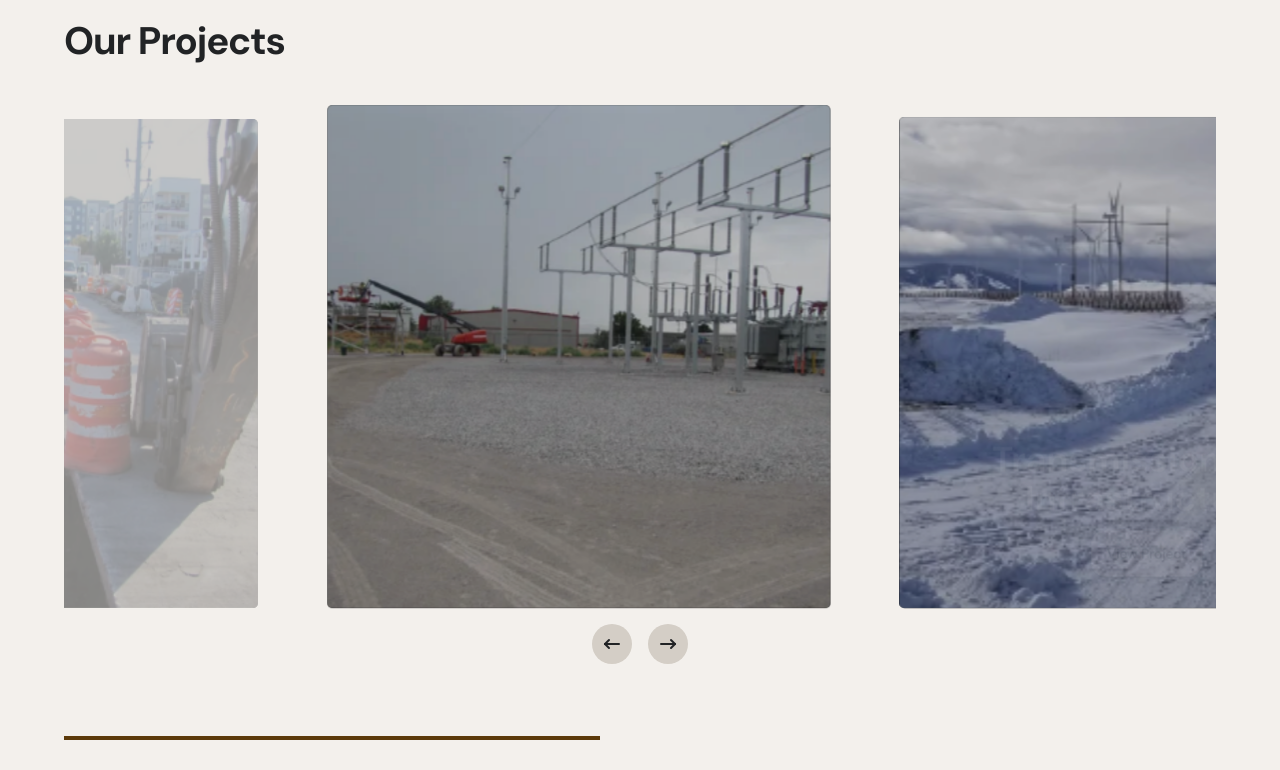
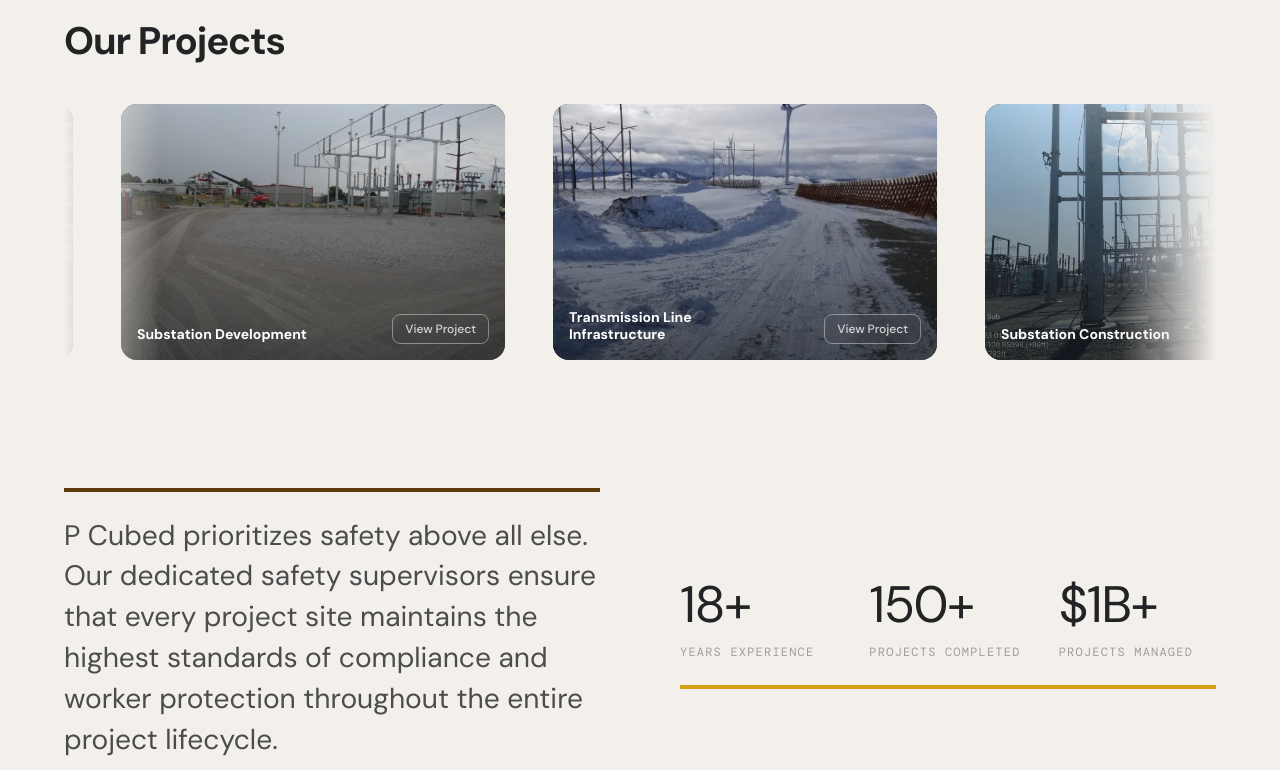
Before and after one commit to NolanBerg/pcubedeng, a Next.js app: page / in a window 1280 px wide. Shown: the part 1199-1969 px from the top of the page. Built offline with nearby package versions, Linux system fonts and the light colour scheme.

Commit message:
fix ui in Our Projects section

```diff
--- a/src/components/Carousel.jsx
+++ b/src/components/Carousel.jsx
@@ -1,218 +1,42 @@
-import React, { useState, useRef, useId, useEffect } from 'react';
 import Link from 'next/link';
-import { IconArrowNarrowRight } from '@tabler/icons-react';
-import { animate as fmAnimate, useMotionValue } from 'framer-motion';
+import { Marquee } from './Marquee';
 
-const AUTOPLAY_DURATION = 3;
-
-const Slide = ({ slide, offset, isCurrent, handleClick }) => {
-  const slideRef = useRef(null);
-  const xRef = useRef(0);
-  const yRef = useRef(0);
-  const frameRef = useRef(null);
-
-  useEffect(() => {
-    const animate = () => {
-      if (!slideRef.current) return;
-      slideRef.current.style.setProperty('--x', `${xRef.current}px`);
-      slideRef.current.style.setProperty('--y', `${yRef.current}px`);
-      frameRef.current = requestAnimationFrame(animate);
-    };
-    frameRef.current = requestAnimationFrame(animate);
-    return () => {
-      if (frameRef.current) cancelAnimationFrame(frameRef.current);
-    };
-  }, []);
-
-  const handleMouseMove = (event) => {
-    const el = slideRef.current;
-    if (!el) return;
-    const r = el.getBoundingClientRect();
-    xRef.current = event.clientX - (r.left + Math.floor(r.width / 2));
-    yRef.current = event.clientY - (r.top + Math.floor(r.height / 2));
-  };
-
-  const handleMouseLeave = () => {
-    xRef.current = 0;
-    yRef.current = 0;
-  };
-
-  const { src, button, title, slug } = slide;
-
-  // Each slide is absolutely positioned and translated by its offset from current
-  // offset: -1 = one to the left, 0 = current, 1 = one to the right, etc.
-  const slideWidth = 71; // 63vmin + 2*4vmin margins
-
+function ProjectCard({ title, src, slug }) {
   return (
-    <li
-      ref={slideRef}
-      className="absolute top-0 left-0 flex flex-col items-center justify-between pt-[4vmin] pb-[4vmin] text-center w-[63vmin] h-[63vmin] z-10 cursor-pointer [perspective:1200px]"
-      onClick={handleClick}
-      onMouseMove={handleMouseMove}
-      onMouseLeave={handleMouseLeave}
-      style={{
-        transform: `translateX(calc(${offset * slideWidth}vmin)) ${
-          !isCurrent ? 'scale(0.98) rotateX(8deg)' : 'scale(1) rotateX(0deg)'
-        }`,
-        // Only animate nearby slides; distant ones reposition instantly while hidden
-        transition: Math.abs(offset) <= 2
-          ? 'transform 1s cubic-bezier(0.4, 0, 0.2, 1), opacity 0.6s ease'
-          : 'none',
-        transformOrigin: 'bottom',
-        opacity: Math.abs(offset) <= 1 ? 1 : 0,
-        pointerEvents: isCurrent ? 'auto' : 'none',
-      }}
-    >
-      <div
-        className="absolute top-0 left-0 w-full h-full bg-grey rounded-[1%] overflow-hidden"
-        style={{
-          transform: isCurrent
-            ? 'translate3d(calc(var(--x) / 30), calc(var(--y) / 30), 0)'
-            : 'none',
-          transition: 'transform 0.15s ease-out',
-        }}
-      >
-        <img
-          className="absolute inset-0 w-[120%] h-[120%] object-cover"
-          style={{
-            opacity: isCurrent ? 1 : 0.7,
-            transition: 'opacity 0.6s ease-in-out',
-          }}
-          alt={title}
-          src={src}
-          loading="eager"
-          decoding="sync"
-        />
-        {!isCurrent && (
-          <div
-            className="absolute inset-0 bg-black/15"
-            style={{ transition: 'opacity 1s ease' }}
-          />
-        )}
-      </div>
-
-      {/* spacer to push content to bottom */}
-      <div className="flex-1" />
-
-      <div
-        className="relative px-[4vmin] flex flex-col items-center gap-3"
-        style={{
-          opacity: isCurrent ? 1 : 0,
-          visibility: isCurrent ? 'visible' : 'hidden',
-          transition: 'opacity 1s ease-in-out',
-        }}
-      >
-        <h2 className="text-lg md:text-2xl lg:text-4xl font-semibold relative font-sans text-white">
-          {title}
-        </h2>
+    <div className="group relative w-96 h-64 shrink-0 overflow-hidden rounded-2xl bg-grey cursor-pointer">
+      <img
+        src={src}
+        alt={title}
+        className="absolute inset-0 w-full h-full object-cover"
+      />
+      <div className="absolute inset-0 bg-gradient-to-t from-black/60 to-transparent" />
+      <div className="absolute bottom-0 left-0 right-0 p-4 flex items-end justify-between">
+        <h3 className="text-sm font-semibold text-white leading-tight max-w-[60%]">{title}</h3>
         <Link
           href={`/projects/${slug}`}
+          className="text-xs font-medium text-white/80 hover:text-white border border-white/40 hover:border-white/80 px-3 py-1.5 rounded-lg backdrop-blur-sm transition-colors duration-200 cursor-pointer shrink-0"
           onClick={(e) => e.stopPropagation()}
-          className="px-4 py-2 w-fit mx-auto sm:text-sm text-grey bg-cream h-12 border border-transparent text-xs flex justify-center items-center rounded-2xl hover:opacity-80 focus-visible:ring-2 focus-visible:ring-cream/60 active:scale-[0.97] cursor-pointer no-underline"
-          style={{
-            transition: 'opacity 0.2s ease, transform 0.2s ease',
-            boxShadow:
-              '0px 2px 3px -1px rgba(0,0,0,0.1), 0px 1px 0px 0px rgba(25,28,33,0.02), 0px 0px 0px 1px rgba(25,28,33,0.08)',
-          }}
         >
-          {button}
+          View Project
         </Link>
-      </div>
-    </li>
-  );
-};
-
-const CarouselControl = ({ type, title, handleClick }) => {
-  return (
-    <button
-      className={`w-10 h-10 flex items-center mx-2 justify-center bg-taupe border-3 border-transparent rounded-full focus:border-grey/40 focus:outline-none cursor-pointer hover:-translate-y-0.5 active:translate-y-0.5 ${
-        type === 'previous' ? 'rotate-180' : ''
-      }`}
-      style={{ transition: 'transform 0.2s ease' }}
-      title={title}
-      onClick={handleClick}
-    >
-      <IconArrowNarrowRight className="text-grey" />
-    </button>
-  );
-};
-
-// Get the shortest offset from `from` to `to` in a circular array of length `len`
-function circularOffset(from, to, len) {
-  const diff = to - from;
-  // Normalize to range [-len/2, len/2]
-  if (diff > len / 2) return diff - len;
-  if (diff < -len / 2) return diff + len;
-  return diff;
-}
-
-export default function Carousel({ slides }) {
-  const [current, setCurrent] = useState(0);
-  const len = slides.length;
-  const progress = useMotionValue(0);
-  const animationRef = useRef(null);
-
-  useEffect(() => {
-    progress.set(0);
-    const animation = fmAnimate(progress, 1, {
-      duration: AUTOPLAY_DURATION,
-      ease: 'linear',
-      onComplete: () => setCurrent((c) => (c + 1) % len),
-    });
-    animationRef.current = animation;
-    return () => animation.stop();
-  }, [current, len, progress]);
-
-  const handlePreviousClick = () => {
-    setCurrent((c) => (c - 1 + len) % len);
-  };
-
-  const handleNextClick = () => {
-    setCurrent((c) => (c + 1) % len);
-  };
-
-  const handleSlideClick = (index) => {
-    if (index !== current) {
-      setCurrent(index);
-    }
-  };
-
-  const id = useId();
-
-  return (
-    <div
-      className="relative w-[63vmin] h-[63vmin] mx-auto"
-      aria-labelledby={`carousel-heading-${id}`}
-      onMouseEnter={() => animationRef.current?.pause()}
-      onMouseLeave={() => animationRef.current?.play()}
-    >
-      <ul className="absolute inset-0">
-        {slides.map((slide, index) => {
-          const offset = circularOffset(current, index, len);
-          return (
-            <Slide
-              key={index}
-              slide={slide}
-              offset={offset}
-              isCurrent={index === current}
-              handleClick={() => handleSlideClick(index)}
-            />
-          );
-        })}
-      </ul>
-
-      <div className="absolute flex justify-center w-full top-[calc(100%+1rem)]">
-        <CarouselControl
-          type="previous"
-          title="Go to previous slide"
-          handleClick={handlePreviousClick}
-        />
-        <CarouselControl
-          type="next"
-          title="Go to next slide"
-          handleClick={handleNextClick}
-        />
       </div>
     </div>
   );
 }
+
+export default function Carousel({ slides }) {
+  return (
+    <div className="relative w-full">
+      {/* Left fade */}
+      <div className="pointer-events-none absolute top-0 left-0 z-10 h-full w-24 bg-gradient-to-r from-cream to-transparent" />
+      {/* Right fade */}
+      <div className="pointer-events-none absolute top-0 right-0 z-10 h-full w-24 bg-gradient-to-l from-cream to-transparent" />
+
+      <Marquee className="[--duration:50s]" style={{ '--gap': '3rem' }} pauseOnHover>
+        {slides.map((slide) => (
+          <ProjectCard key={slide.slug} {...slide} />
+        ))}
+      </Marquee>
+    </div>
+  );
+}
--- /dev/null
+++ b/src/components/Marquee.jsx
@@ -0,0 +1,18 @@
+export function Marquee({ children, pauseOnHover, className, style }) {
+  const pauseClass = pauseOnHover ? 'group-hover:[animation-play-state:paused]' : '';
+  const row = (hidden) => (
+    <div
+      aria-hidden={hidden || undefined}
+      className={`flex shrink-0 animate-marquee ${pauseClass}`}
+      style={{ gap: 'var(--gap, 1.5rem)' }}
+    >
+      {children}
+    </div>
+  );
+  return (
+    <div className={`group flex overflow-hidden ${className ?? ''}`} style={{ gap: 'var(--gap, 1.5rem)', ...style }}>
+      {row(false)}
+      {row(true)}
+    </div>
+  );
+}
--- a/src/components/Statement.jsx
+++ b/src/components/Statement.jsx
@@ -9,7 +9,7 @@ const stats = [
 
 export default function Statement() {
   return (
-    <section className="px-6 md:px-10 lg:px-16 pb-20 md:pb-32">
+    <section className="px-6 md:px-10 lg:px-16 pb-10 md:pb-16">
       <div className="max-w-[1600px] mx-auto">
         <div className="grid md:grid-cols-2 gap-12 md:gap-20 items-center">
           {/* Left: safety quote */}
--- a/src/index.css
+++ b/src/index.css
@@ -23,3 +23,12 @@ body {
   font-family: var(--font-sans);
   background: var(--color-cream);
 }
+
+@theme inline {
+  --animate-marquee: marquee var(--duration, 40s) infinite linear;
+}
+
+@keyframes marquee {
+  from { transform: translateX(0); }
+  to   { transform: translateX(calc(-100% - var(--gap, 1.5rem))); }
+}
```
Also changed, not shown: .claude/settings.json.
